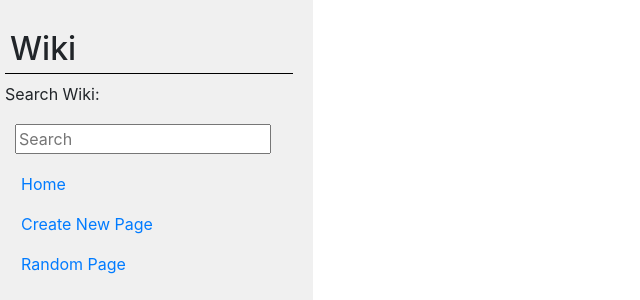
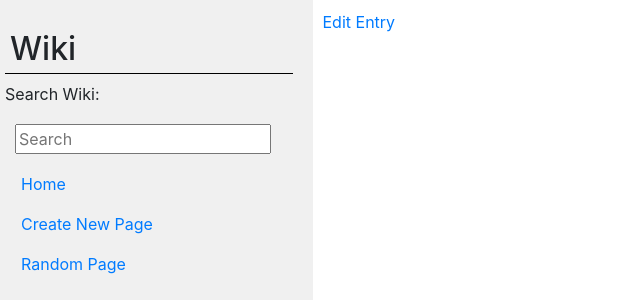
Before and after one commit to wjen/cs50w, a Django app: template wiki/encyclopedia/templates/encyclopedia/entry.html in a window 1280 px wide. Shown: the top 300 px of the page, without its empty margins (0-640 px from the left). Run offline with Django 3.2, Linux system fonts and the light colour scheme; the template is opened without the code that fills it: values that come from a table or form of the project are taken from there, others are empty; parts of the project's set-up code (start-up, migrations or seed data) failed here and were passed over; some libraries are stand-ins or nearby versions.

Commit message:
add edit url endpoint

```diff
--- a/wiki/encyclopedia/templates/encyclopedia/create.html
+++ b/wiki/encyclopedia/templates/encyclopedia/create.html
@@ -12,5 +12,7 @@ Create New Wiki
     {{ post.textarea }}
     <br>
     <input type="submit" class="btn btn-info" value="Save">
+    <br>
+    <a href="{% url 'edit' %}">Edit Entry</a>
 </form>
 {% endblock %}
--- a/wiki/encyclopedia/templates/encyclopedia/entry.html
+++ b/wiki/encyclopedia/templates/encyclopedia/entry.html
@@ -6,5 +6,6 @@
 
 {% block body %}
 {{ page|safe }}
+<a href="{% url 'edit' %}">Edit Entry</a>
 
 {% endblock %}
--- a/wiki/encyclopedia/urls.py
+++ b/wiki/encyclopedia/urls.py
@@ -6,5 +6,6 @@ urlpatterns = [
     path("", views.index, name="index"),
     path("wiki/<str:title>", views.show, name="show"),
     path("search", views.search, name='search'),
-    path("create", views.create, name='create')
+    path("create", views.create, name='create'),
+    path("edit/<str:title>", views.edit, name="edit")
 ]
```
